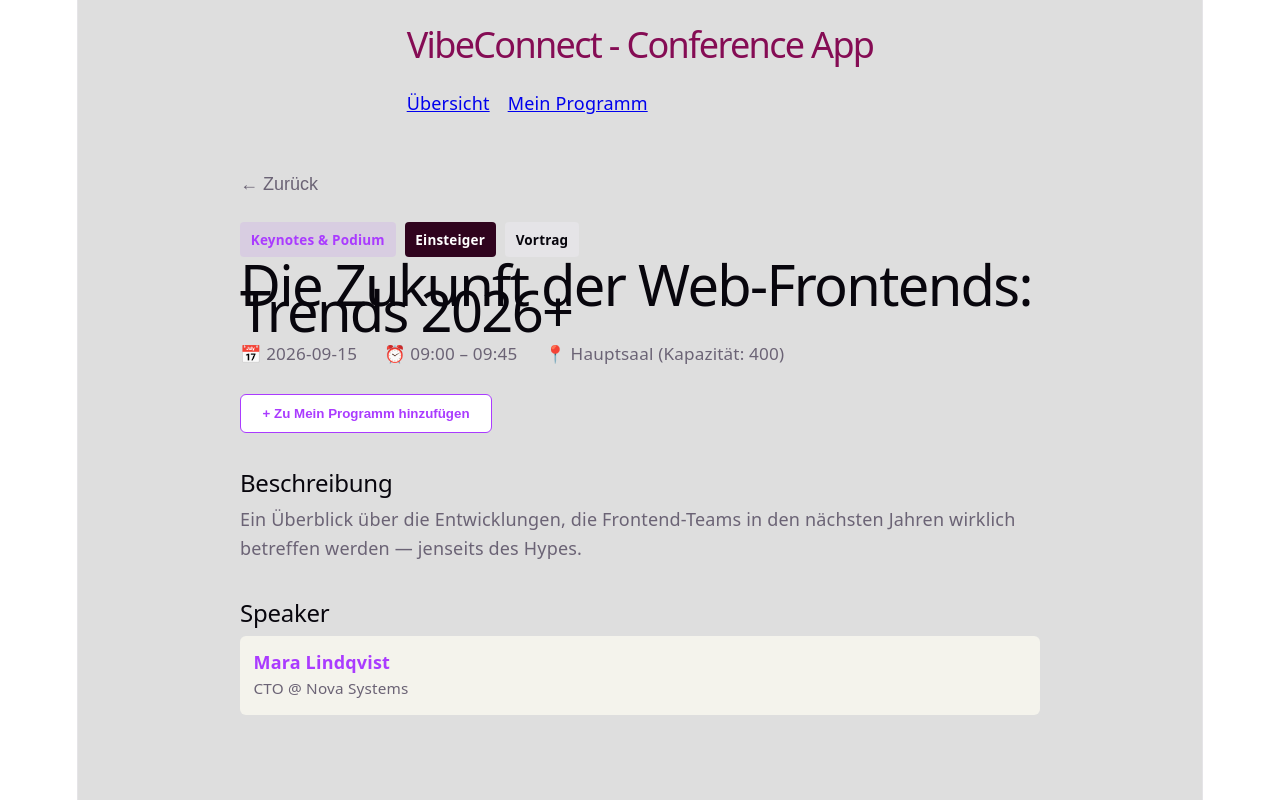
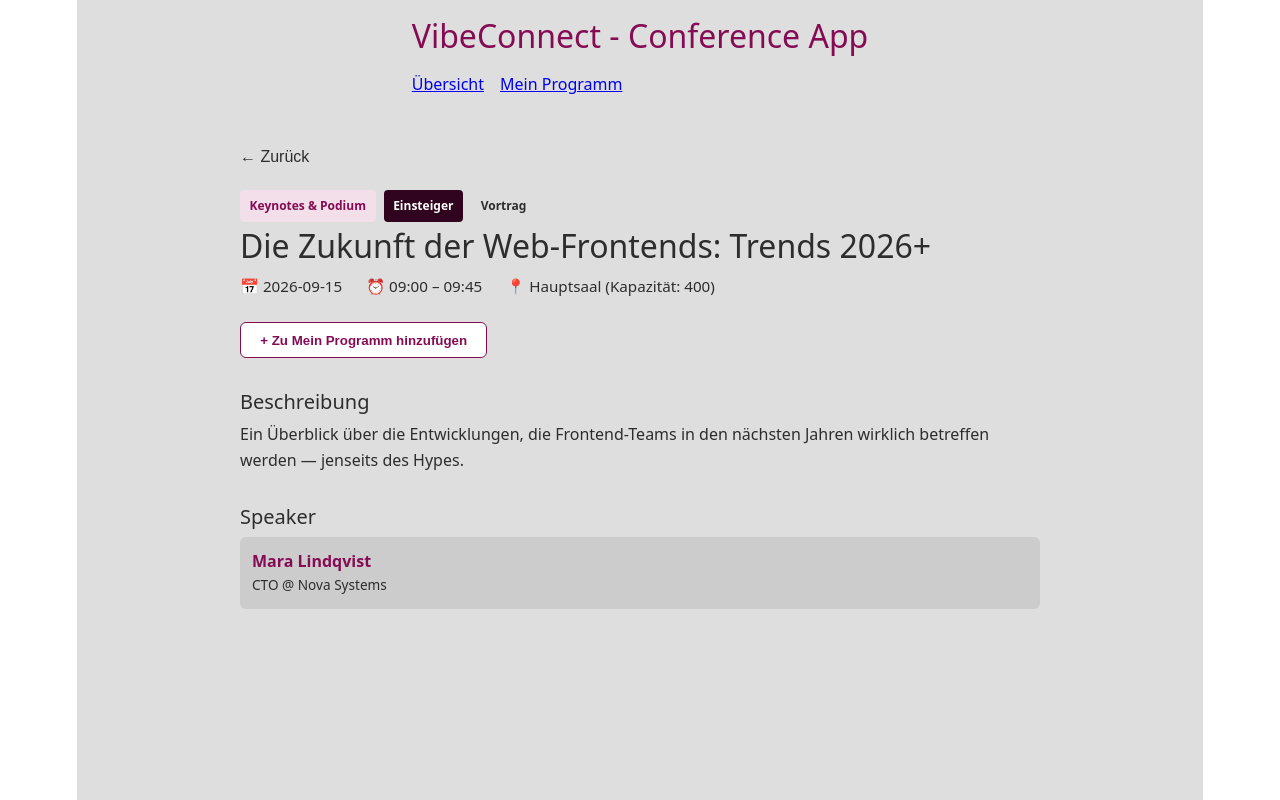
Before and after one commit to ct26m039/FRONT-assignment3, a Vue app: page /sessions/s01 in a window 1280 px wide. Built offline with nearby package versions, Linux system fonts and the light colour scheme.

Commit message:
updated style.css to design tokens

```diff
--- a/src/style.css
+++ b/src/style.css
@@ -1,296 +1,89 @@
 :root {
-  --text: #6b6375;
-  --text-h: #08060d;
-  --bg: #fff;
-  --border: #e5e4e7;
-  --code-bg: #f4f3ec;
-  --accent: #aa3bff;
-  --accent-bg: rgba(170, 59, 255, 0.1);
-  --accent-border: rgba(170, 59, 255, 0.5);
-  --social-bg: rgba(244, 243, 236, 0.5);
-  --shadow:
-    rgba(0, 0, 0, 0.1) 0 10px 15px -3px, rgba(0, 0, 0, 0.05) 0 4px 6px -2px;
+  /* Primitive (aus tokens.json) */
+  --berry-700: #850c54;
+  --aubergine-900: #30041e;
+  --magenta-500: #da148a;
+  --neutral-0: #ffffff;
+  --neutral-300: #cccccc;
+  --neutral-800: #2d2d2d;
+  --neutral-900: #212121;
 
-  --sans: system-ui, 'Segoe UI', Roboto, sans-serif;
-  --heading: system-ui, 'Segoe UI', Roboto, sans-serif;
-  --mono: ui-monospace, Consolas, monospace;
+  /* Spacing */
+  --space-xs: 0.25rem;
+  --space-sm: 0.5rem;
+  --space-md: 1rem;
+  --space-lg: 1.5rem;
+  --space-xl: 2.5rem;
 
-  font: 18px/145% var(--sans);
-  letter-spacing: 0.18px;
+  /* Typografie */
+  --font-size-sm: 0.875rem;
+  --font-size-base: 1rem;
+  --font-size-lg: 1.25rem;
+  --font-size-xl: 2rem;
+  --font-size-xxl: 3rem;
+
+  /* Semantisch: Light Mode */
+  --color-surface-base: var(--neutral-0);
+  --color-surface-card: var(--neutral-300);
+  --color-text-primary: var(--neutral-800);
+  --color-text-on-brand: var(--neutral-0);
+  --color-border: #dedede;
+
+  /* Semantisch: Marke */
+  --color-brand-primary: var(--berry-700);
+  --color-brand-secondary: var(--aubergine-900);
+  --color-brand-accent: var(--magenta-500);
+
+  /* Marke als Text, Link und Outline (im Dark Mode heller) */
+  --color-brand-text: var(--berry-700);
+  --color-brand-tint: #f3dfea;
+
+  /* Alias-Namen, damit Conference.vue unverändert funktioniert */
+  --text: var(--color-text-primary);
+  --text-h: var(--color-text-primary);
+  --bg: var(--color-surface-base);
+  --border: var(--color-border);
+  --code-bg: var(--color-surface-card);
+  --accent: var(--color-brand-text);
+  --accent-bg: var(--color-brand-tint);
+
+  font: var(--font-size-base) / 150% system-ui, 'Segoe UI', Roboto, sans-serif;
   color-scheme: light dark;
-  color: var(--text);
-  background: var(--bg);
-  font-synthesis: none;
-  text-rendering: optimizeLegibility;
+  color: var(--color-text-primary);
+  background: var(--color-surface-base);
   -webkit-font-smoothing: antialiased;
-  -moz-osx-font-smoothing: grayscale;
-
-  @media (max-width: 1024px) {
-    font-size: 16px;
-  }
 }
 
 @media (prefers-color-scheme: dark) {
   :root {
-    --text: #9ca3af;
-    --text-h: #f3f4f6;
-    --bg: #16171d;
-    --border: #2e303a;
-    --code-bg: #1f2028;
-    --accent: #c084fc;
-    --accent-bg: rgba(192, 132, 252, 0.15);
-    --accent-border: rgba(192, 132, 252, 0.5);
-    --social-bg: rgba(47, 48, 58, 0.5);
-    --shadow:
-      rgba(0, 0, 0, 0.4) 0 10px 15px -3px, rgba(0, 0, 0, 0.25) 0 4px 6px -2px;
-  }
+    --color-surface-base: var(--neutral-900);
+    --color-surface-card: var(--neutral-800);
+    --color-text-primary: var(--neutral-0);
+    --color-border: #3d3d3d;
 
-  #social .button-icon {
-    filter: invert(1) brightness(2);
+    --color-brand-text: #e58ac0;
+    --color-brand-tint: #3a1428;
   }
 }
 
 body {
   margin: 0;
-}
-
-h1,
-h2 {
-  font-family: var(--heading);
-  font-weight: 500;
-  color: var(--text-h);
-}
-
-h1 {
-  font-size: 56px;
-  letter-spacing: -1.68px;
-  margin: 32px 0;
-  @media (max-width: 1024px) {
-    font-size: 36px;
-    margin: 20px 0;
-  }
-}
-h2 {
-  font-size: 24px;
-  line-height: 118%;
-  letter-spacing: -0.24px;
-  margin: 0 0 8px;
-  @media (max-width: 1024px) {
-    font-size: 20px;
-  }
-}
-p {
-  margin: 0;
-}
-
-code,
-.counter {
-  font-family: var(--mono);
-  display: inline-flex;
-  border-radius: 4px;
-  color: var(--text-h);
-}
-
-code {
-  font-size: 15px;
-  line-height: 135%;
-  padding: 4px 8px;
-  background: var(--code-bg);
-}
-
-.counter {
-  font-size: 16px;
-  padding: 5px 10px;
-  border-radius: 5px;
-  color: var(--accent);
-  background: var(--accent-bg);
-  border: 2px solid transparent;
-  transition: border-color 0.3s;
-  margin-bottom: 24px;
-
-  &:hover {
-    border-color: var(--accent-border);
-  }
-  &:focus-visible {
-    outline: 2px solid var(--accent);
-    outline-offset: 2px;
-  }
-}
-
-.hero {
-  position: relative;
-
-  .base,
-  .framework,
-  .vite {
-    inset-inline: 0;
-    margin: 0 auto;
-  }
-
-  .base {
-    width: 170px;
-    position: relative;
-    z-index: 0;
-  }
-
-  .framework,
-  .vite {
-    position: absolute;
-  }
-
-  .framework {
-    z-index: 1;
-    top: 34px;
-    height: 28px;
-    transform: perspective(2000px) rotateZ(300deg) rotateX(44deg) rotateY(39deg)
-      scale(1.4);
-  }
-
-  .vite {
-    z-index: 0;
-    top: 107px;
-    height: 26px;
-    width: auto;
-    transform: perspective(2000px) rotateZ(300deg) rotateX(40deg) rotateY(39deg)
-      scale(0.8);
-  }
+  background: var(--color-surface-base);
+  color: var(--color-text-primary);
 }
 
 #app {
-  width: 1126px;
-  max-width: 100%;
+  max-width: 1126px;
   margin: 0 auto;
-  text-align: center;
-  border-inline: 1px solid var(--border);
   min-height: 100svh;
-  display: flex;
-  flex-direction: column;
   box-sizing: border-box;
 }
 
-#center {
-  display: flex;
-  flex-direction: column;
-  gap: 25px;
-  place-content: center;
-  place-items: center;
-  flex-grow: 1;
-
-  @media (max-width: 1024px) {
-    padding: 32px 20px 24px;
-    gap: 18px;
-  }
+h1, h2, h3 {
+  color: var(--color-text-primary);
+  font-weight: 500;
 }
-
-#next-steps {
-  display: flex;
-  border-top: 1px solid var(--border);
-  text-align: left;
-
-  & > div {
-    flex: 1 1 0;
-    padding: 32px;
-    @media (max-width: 1024px) {
-      padding: 24px 20px;
-    }
-  }
-
-  .icon {
-    margin-bottom: 16px;
-    width: 22px;
-    height: 22px;
-  }
-
-  @media (max-width: 1024px) {
-    flex-direction: column;
-    text-align: center;
-  }
-}
-
-#docs {
-  border-right: 1px solid var(--border);
-
-  @media (max-width: 1024px) {
-    border-right: none;
-    border-bottom: 1px solid var(--border);
-  }
-}
-
-#next-steps ul {
-  list-style: none;
-  padding: 0;
-  display: flex;
-  gap: 8px;
-  margin: 32px 0 0;
-
-  .logo {
-    height: 18px;
-  }
-
-  a {
-    color: var(--text-h);
-    font-size: 16px;
-    border-radius: 6px;
-    background: var(--social-bg);
-    display: flex;
-    padding: 6px 12px;
-    align-items: center;
-    gap: 8px;
-    text-decoration: none;
-    transition: box-shadow 0.3s;
-
-    &:hover {
-      box-shadow: var(--shadow);
-    }
-    .button-icon {
-      height: 18px;
-      width: 18px;
-    }
-  }
-
-  @media (max-width: 1024px) {
-    margin-top: 20px;
-    flex-wrap: wrap;
-    justify-content: center;
-
-    li {
-      flex: 1 1 calc(50% - 8px);
-    }
-
-    a {
-      width: 100%;
-      justify-content: center;
-      box-sizing: border-box;
-    }
-  }
-}
-
-#spacer {
-  height: 88px;
-  border-top: 1px solid var(--border);
-  @media (max-width: 1024px) {
-    height: 48px;
-  }
-}
-
-.ticks {
-  position: relative;
-  width: 100%;
-
-  &::before,
-  &::after {
-    content: '';
-    position: absolute;
-    top: -4.5px;
-    border: 5px solid transparent;
-  }
-
-  &::before {
-    left: 0;
-    border-left-color: var(--border);
-  }
-  &::after {
-    right: 0;
-    border-right-color: var(--border);
-  }
-}
+h1 { font-size: var(--font-size-xl); margin: var(--space-lg) 0; }
+h2 { font-size: var(--font-size-lg); margin: 0 0 var(--space-sm); }
+h3 { font-size: var(--font-size-base); }
+p  { margin: 0; }
```
